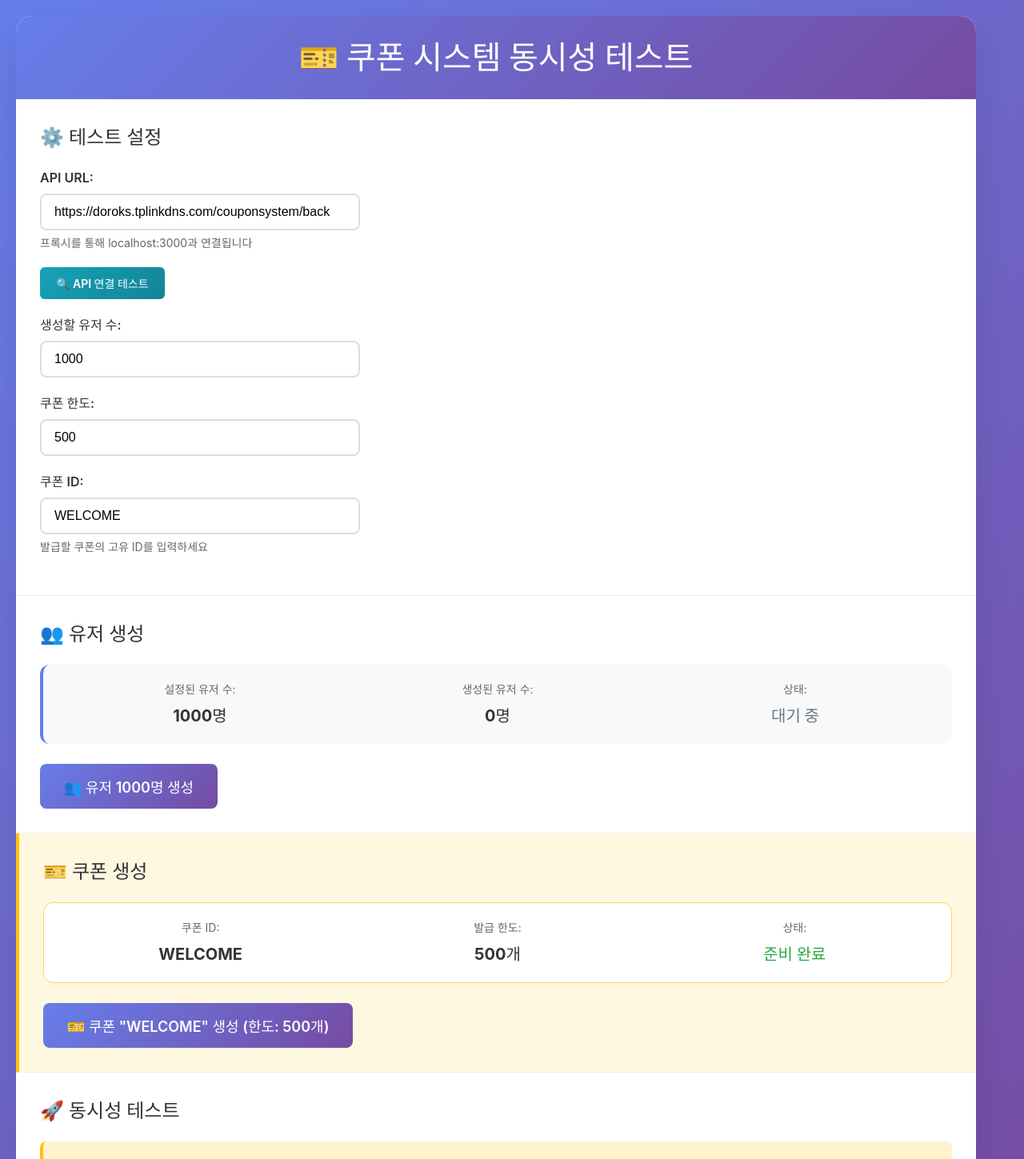
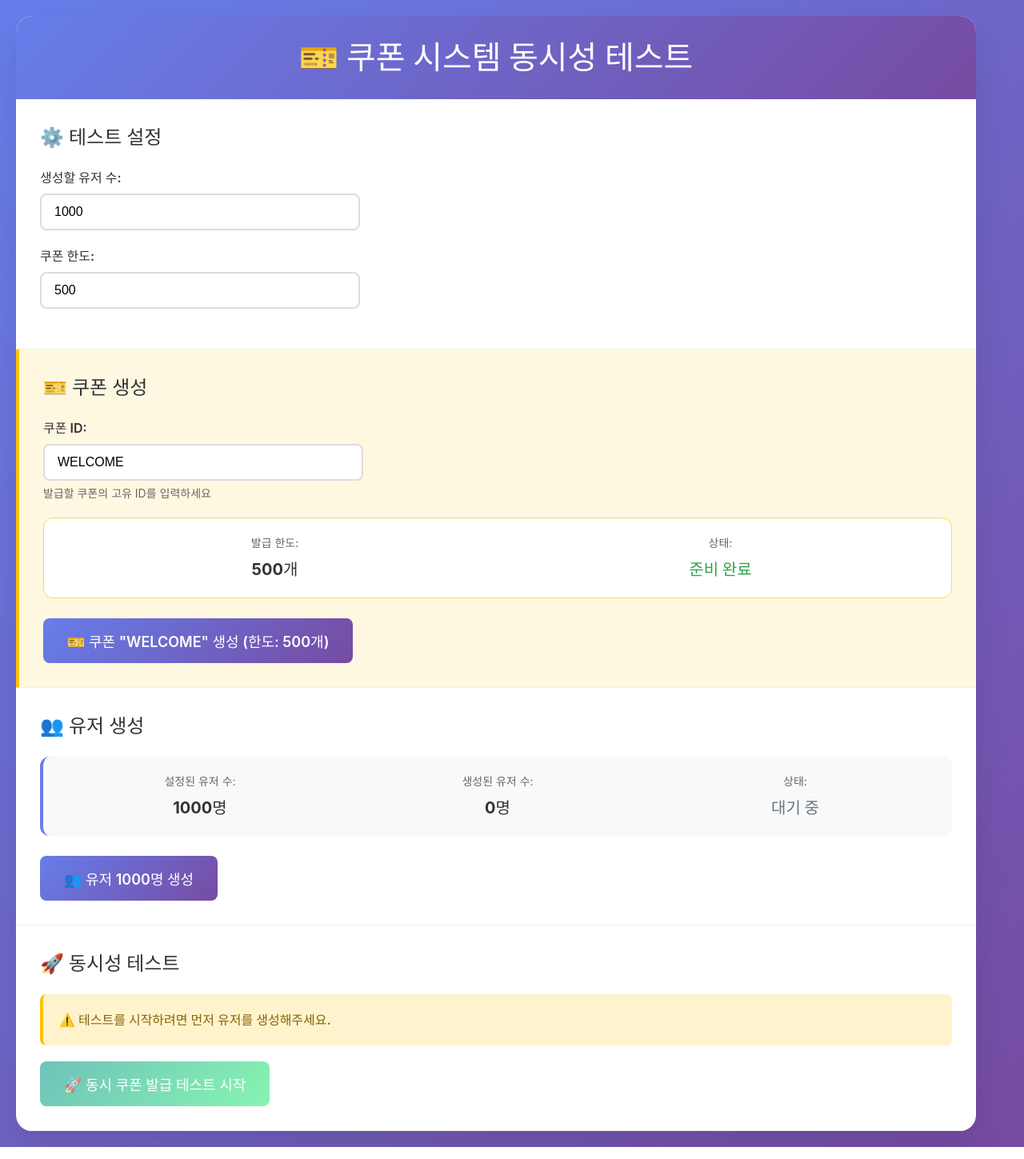
Before and after one commit to pktony/coupon-system-front, a React (Vite) app: page / in a window 1280 px wide. Shown: the top 1449 px of the page at 80% size. Built offline with nearby package versions, Linux system fonts and the light colour scheme.

Commit message:
[api] remove api url test

```diff
--- a/src/App.tsx
+++ b/src/App.tsx
@@ -1,6 +1,9 @@
 import { useState, useRef } from 'react'
 import axios from 'axios'
 import './App.css'
+
+// API Base URL 설정
+axios.defaults.baseURL = 'https://doroks.tplinkdns.com/couponsystem/back'
 
 interface User {
   id: string
@@ -28,7 +31,6 @@ function App() {
   const [users, setUsers] = useState<User[]>([])
   const [userCount, setUserCount] = useState<number>(1000)
   const [couponLimit, setCouponLimit] = useState<number>(500)
-  const [apiUrl, setApiUrl] = useState<string>('https://doroks.tplinkdns.com/couponsystem/back')
   const [couponId, setCouponId] = useState<string>('WELCOME')
   const [isLoading, setIsLoading] = useState<boolean>(false)
   const [isGeneratingUsers, setIsGeneratingUsers] = useState<boolean>(false)
@@ -43,19 +45,6 @@ function App() {
         user.id === userId ? { ...user, status } : user
       )
     )
-  }
-
-  // API 연결 테스트 함수 추가
-  const testApiConnection = async () => {
-    try {
-      console.log('🔍 API 연결 테스트 시작... ', apiUrl);
-      const response = await axios.get(apiUrl);
-      console.log('✅ API 서버 연결 성공:', response);
-      alert('API 서버 연결 성공!');
-    } catch (error: any) {
-      console.error('❌ API 서버 연결 실패:', error);
-      alert(`API 서버 연결 실패: ${error.message}`);
-    }
   }
 
   // 랜덤 유저 생성
@@ -76,7 +65,7 @@ function App() {
     const newUsers: User[] = []
 
     const response = await axios.post(
-      apiUrl + `/users/random?count=${count}`,
+      `/users/random?count=${count}`,
     )
 
     const data = response.data.data;
@@ -115,11 +104,11 @@ function App() {
     }
 
     try {
-      console.log(`📡 쿠폰 API 요청: ${apiUrl}`);
+      console.log(`📡 쿠폰 API 요청: /user-coupons`);
       console.log(`📤 요청 데이터:`, { userId: user.id });
 
       const response = await axios.post(
-        apiUrl + `/user-coupons`,
+        `/user-coupons`,
         { userId: user.id, couponId: couponId },
         {
           timeout: 10000 // 10초 타임아웃
@@ -307,7 +296,7 @@ function App() {
       console.log('📤 쿠폰 생성 데이터:', couponData);
 
       const response = await axios.post(
-        apiUrl + '/coupons',
+        `/coupons`,
         couponData,
         { timeout: 10000 }
       )
@@ -335,35 +324,6 @@ function App() {
           <h2>⚙️ 테스트 설정</h2>
 
           <div className="input-group">
-            <label>API URL:</label>
-            <input
-              type="text"
-              value={apiUrl}
-              onChange={(e) => setApiUrl(e.target.value)}
-              placeholder="/api"
-            />
-            <small>프록시를 통해 localhost:3000과 연결됩니다</small>
-          </div>
-
-          <div className="input-group">
-            <button
-              onClick={testApiConnection}
-              disabled={isGeneratingUsers || isLoading}
-              style={{
-                background: 'linear-gradient(135deg, #17a2b8 0%, #138496 100%)',
-                color: 'white',
-                padding: '10px 20px',
-                border: 'none',
-                borderRadius: '6px',
-                cursor: 'pointer',
-                fontSize: '14px'
-              }}
-            >
-              🔍 API 연결 테스트
-            </button>
-          </div>
-
-          <div className="input-group">
             <label>생성할 유저 수:</label>
             <input
               type="number"
@@ -385,6 +345,11 @@ function App() {
               max="10000"
             />
           </div>
+        </div>
+
+        {/* 쿠폰 생성 섹션 */}
+        <div className="coupon-section">
+          <h2>🎫 쿠폰 생성</h2>
 
           <div className="input-group">
             <label>쿠폰 ID:</label>
@@ -396,6 +361,38 @@ function App() {
               disabled={isGeneratingUsers || isLoading || isCreatingCoupon}
             />
             <small>발급할 쿠폰의 고유 ID를 입력하세요</small>
+          </div>
+
+          <div className="coupon-info">
+            <div className="info-item">
+              <span className="label">발급 한도:</span>
+              <span className="value">{couponLimit}개</span>
+            </div>
+            <div className="info-item">
+              <span className="label">상태:</span>
+              <span className={`value ${couponId ? 'ready' : 'waiting'}`}>
+                {isCreatingCoupon ? '생성 중...' : couponId ? '준비 완료' : '설정 필요'}
+              </span>
+            </div>
+          </div>
+
+          <div className="button-group">
+            <button
+              onClick={createCoupon}
+              disabled={!couponId.trim() || isGeneratingUsers || isLoading || isCreatingCoupon}
+              className="generate-button"
+            >
+              {isCreatingCoupon ? (
+                <>
+                  <span className="spinner-small"></span>
+                  쿠폰 생성 중...
+                </>
+              ) : (
+                <>
+                  🎫 쿠폰 "{couponId}" 생성 (한도: {couponLimit}개)
+                </>
+              )}
+            </button>
           </div>
         </div>
 
@@ -505,47 +502,6 @@ function App() {
             )}
           </div>
         )}
-
-        {/* 쿠폰 생성 섹션 */}
-        <div className="coupon-section">
-          <h2>🎫 쿠폰 생성</h2>
-
-          <div className="coupon-info">
-            <div className="info-item">
-              <span className="label">쿠폰 ID:</span>
-              <span className="value">{couponId || '입력 필요'}</span>
-            </div>
-            <div className="info-item">
-              <span className="label">발급 한도:</span>
-              <span className="value">{couponLimit}개</span>
-            </div>
-            <div className="info-item">
-              <span className="label">상태:</span>
-              <span className={`value ${couponId ? 'ready' : 'waiting'}`}>
-                {isCreatingCoupon ? '생성 중...' : couponId ? '준비 완료' : '설정 필요'}
-              </span>
-            </div>
-          </div>
-
-          <div className="button-group">
-            <button
-              onClick={createCoupon}
-              disabled={!couponId.trim() || isGeneratingUsers || isLoading || isCreatingCoupon}
-              className="generate-button"
-            >
-              {isCreatingCoupon ? (
-                <>
-                  <span className="spinner-small"></span>
-                  쿠폰 생성 중...
-                </>
-              ) : (
-                <>
-                  🎫 쿠폰 "{couponId}" 생성 (한도: {couponLimit}개)
-                </>
-              )}
-            </button>
-          </div>
-        </div>
 
         {/* 테스트 실행 */}
         <div className="test-section">
```
